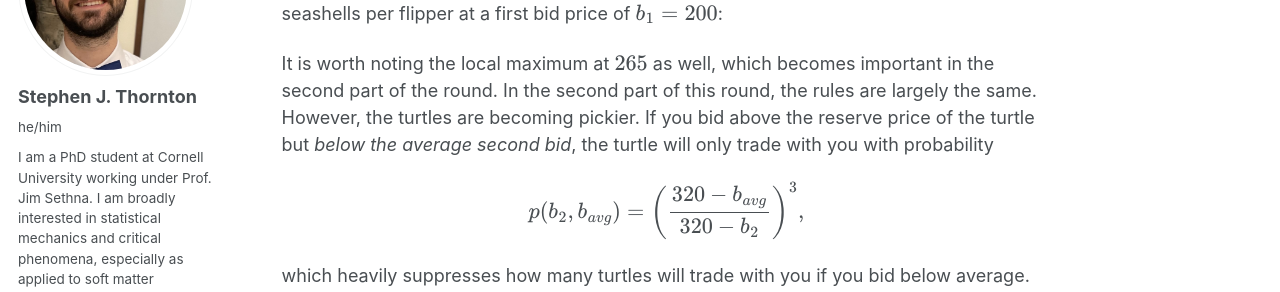
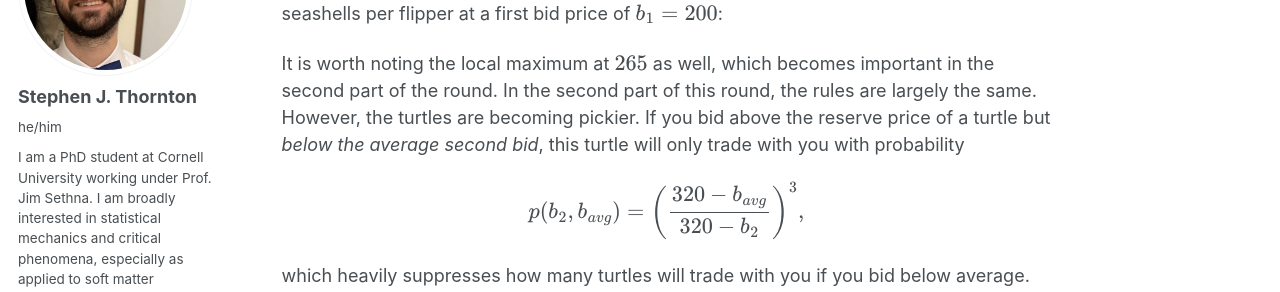
Before and after one commit to stephen-thornton/stephen-thornton.github.io, a Jekyll site: the page built from _miscellaneous/Prosperity.md, in a window 1280 px wide and 900 px high, scrolled down 4736 px. Shown: the part 207-499 px from the top of the window. Built offline with Jekyll 4.4.1, drawn with Linux system fonts in a browser that asks for light colours; some web fonts are replaced.

Commit message:
Update Prosperity.md

```diff
--- a/_miscellaneous/Prosperity.md
+++ b/_miscellaneous/Prosperity.md
@@ -106,7 +106,7 @@ Our return is \\( 0 \\) if we bid between \\( 200 \\) and \\( 250 \\). Plotting
 
 
 
-It is worth noting the local maximum at \\( 265 \\) as well, which becomes important in the second part of the round. In the second part of this round, the rules are largely the same. However, the turtles are becoming pickier. If you bid above the reserve price of the turtle but *below the average second bid*, the turtle will only trade with you with probability
+It is worth noting the local maximum at \\( 265 \\) as well, which becomes important in the second part of the round. In the second part of this round, the rules are largely the same. However, the turtles are becoming pickier. If you bid above the reserve price of a turtle but *below the average second bid*, this turtle will only trade with you with probability
 
 $$p(b_2,b_{avg})=\left(\frac{320-b_{avg}}{320-b_2}\right)^3,$$
 
```
